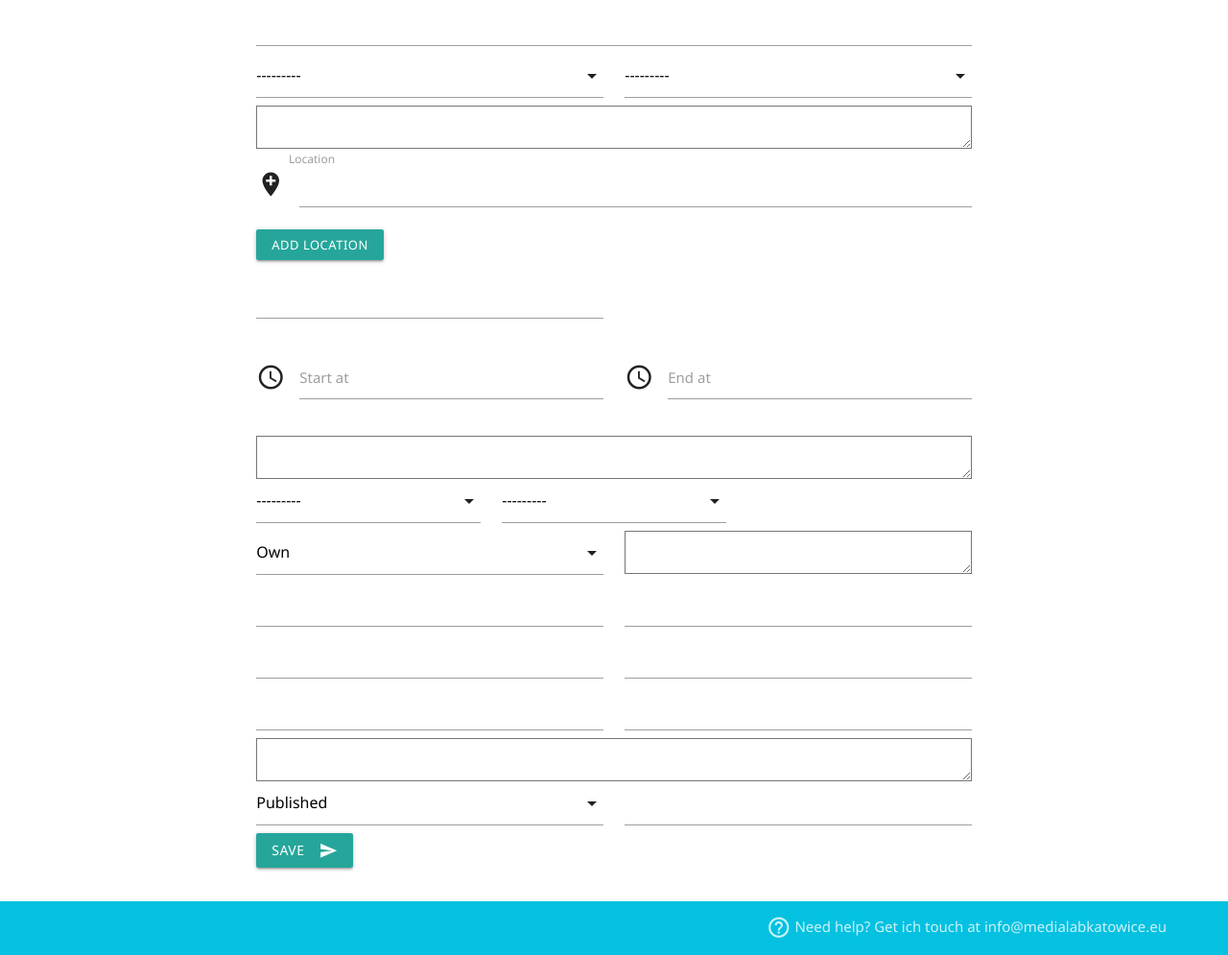
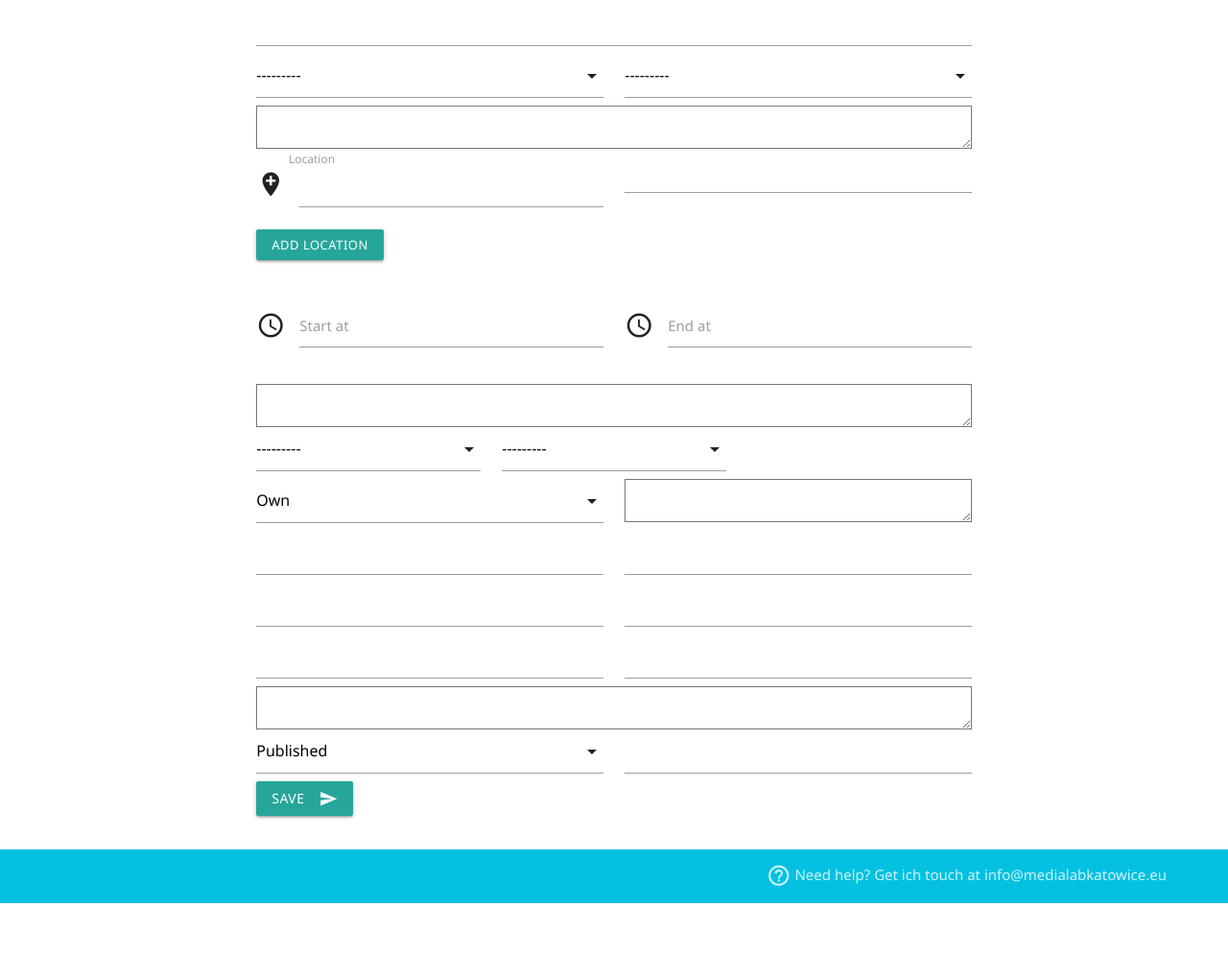
Before and after one commit to karolow/event-manager, a Django app: page /events/new/ in a window 1280 px wide. Shown: the part 208-1203 px from the top of the page at 96% size. After the commit the page ends 1149 px from the top, so only its background shows below. Run offline with Django 3.2, Linux system fonts and the light colour scheme; the visitor is signed in with stand-in values (Sample User, id 1); data that the repository does not hold is empty; some libraries are stand-ins or nearby versions.

Commit message:
fix form layout

```diff
--- a/website/templates/event.html
+++ b/website/templates/event.html
@@ -21,7 +21,7 @@
       </div>
       {{ form.description|materializecss:'icon=text_fields' }}
       <div class="row">
-        <div class="col s12">
+        <div class="col s12 m6">
           <div class="row">
             <div class="input-field col s12">
               <i class="material-icons prefix">add_location</i>
```
